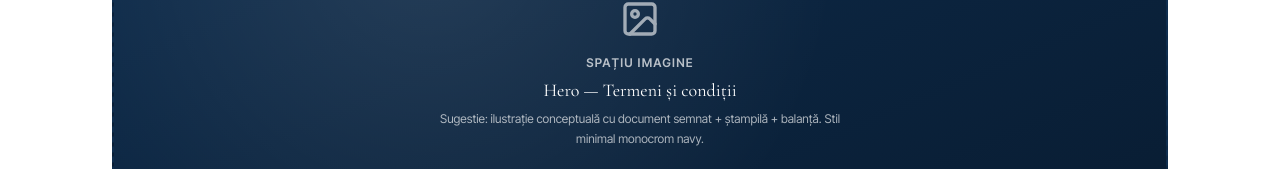
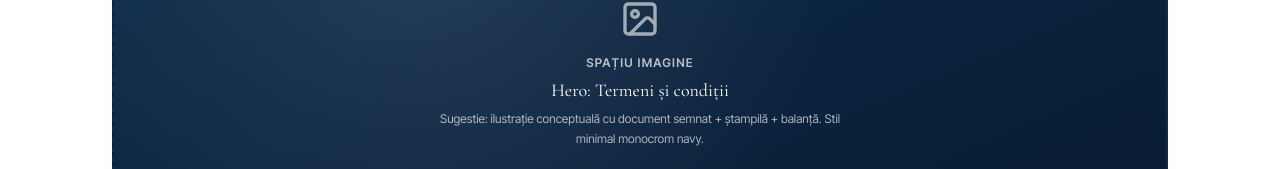
Before and after one commit to mihnea-eugen/chirurgia-intima, a Next.js app: page /termeni in a window 1280 px wide. Shown: the part 412-581 px from the top of the page. Built offline with nearby package versions, Linux system fonts and the light colour scheme; no server answers.

Commit message:
Add files via upload

```diff
--- a/app/termeni/page.tsx
+++ b/app/termeni/page.tsx
@@ -15,7 +15,7 @@ export default function TermeniPage() {
 
       <div className="mt-8 mb-12 lg:mb-16 not-prose">
         <ImagePlaceholder
-          label="Hero — Termeni și condiții"
+          label="Hero: Termeni și condiții"
           hint="Sugestie: ilustrație conceptuală cu document semnat + ștampilă + balanță. Stil minimal monocrom navy."
           ratio="21/9"
           variant="navy"
```
